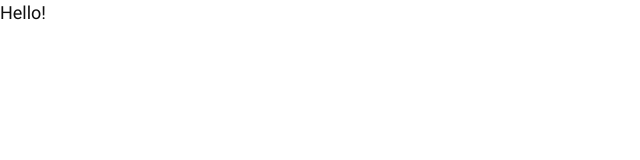
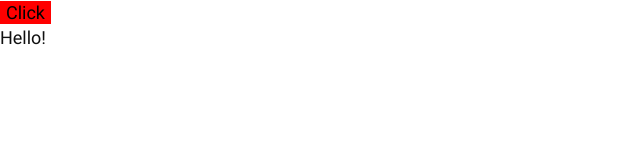
Before and after one commit to Vlad130694/MyHomeProjekt, a website built with webpack: page src/index.html in a window 1280 px wide. Shown: the whole page, without its empty margins (0-640 px from the left). Built offline with nearby package versions, Linux system fonts and the light colour scheme.

Commit message:
add button click

```diff
--- a/src/components/Button/Button.js
+++ b/src/components/Button/Button.js
@@ -1 +1,5 @@
 import "./Button.scss";
+
+export const Button = () => {
+  return `<button class="buttons">Click</button>`;
+};
--- /dev/null
+++ b/src/components/Button/Button.scss
@@ -0,0 +1,3 @@
+.buttons {
+  background-color: red;
+}
--- a/src/index.html
+++ b/src/index.html
@@ -1,9 +1,9 @@
 <!DOCTYPE html>
 <html lang="en">
   <head>
-  <meta charset="UTF-8">
-  <meta http-equiv="X-UA-Compatible" content="IE=edge">
-  <meta name="viewport" content="width=device-width, initial-scale=1.0">
+    <meta charset="UTF-8" />
+    <meta http-equiv="X-UA-Compatible" content="IE=edge" />
+    <meta name="viewport" content="width=device-width, initial-scale=1.0" />
     <title>WebpackStarter</title>
   </head>
   <body>
--- a/src/index.js
+++ b/src/index.js
@@ -1,6 +1,10 @@
 import "./main.scss";
-
+import { Button } from "./components/Button/Button";
 const add123 = (a, b) => a + b;
 
+const root = document.querySelector("#root");
+
+root.insertAdjacentHTML("beforebegin", Button());
+
 const res = add123(222, 3);
-console.log("Helloasda");
+console.log("root");
```
Also changed, not shown: src/components/Button.scss (deleted). Lines whose indentation alone changed are shown as unchanged.
